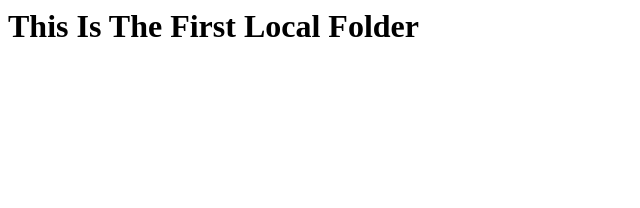
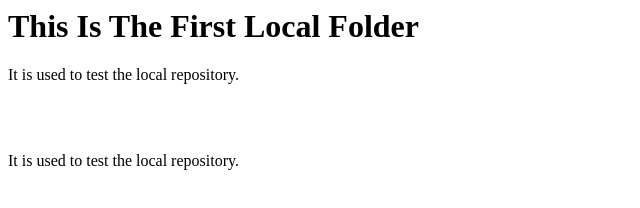
Before and after one commit to starcodeeasy1/LocalRepo, a plain HTML site: page index.html in a window 1280 px wide. Shown: the whole page, without its empty margins (0-640 px from the left). Drawn offline with Linux system fonts and the light colour scheme.

Commit message:
added new para

```diff
--- a/index.html
+++ b/index.html
@@ -1 +1,5 @@
 <h1>This Is The First Local Folder</h1>
+<p>It is used to test the local repository.</p>
+<br>
+<br>
+<p>It is used to test the local repository.</p>
```
